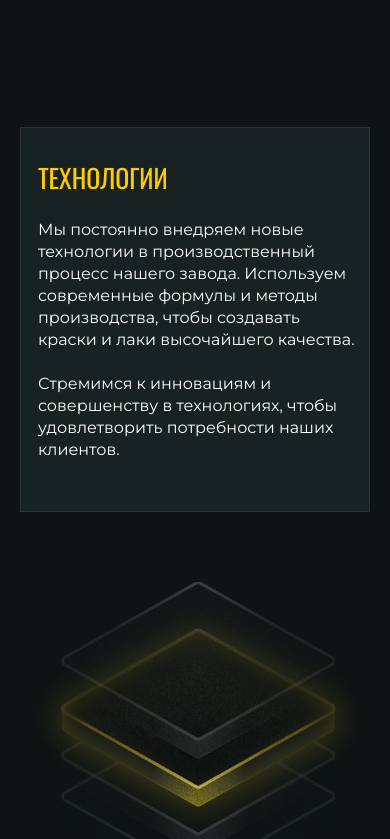
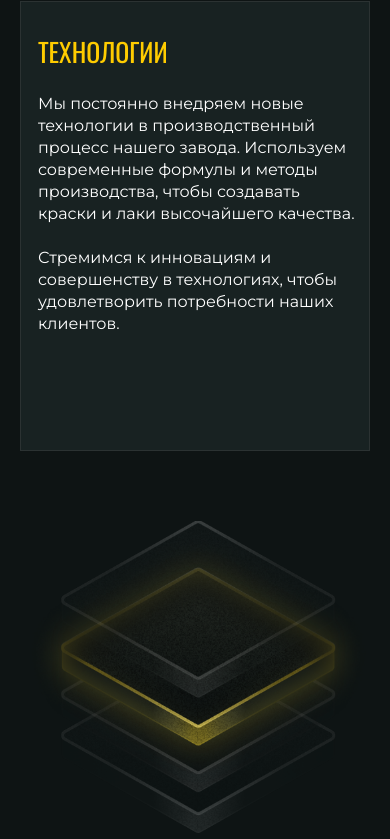
Before and after one commit to Alanvibez/Avangard-landing, a plain HTML site: page index.html in a window 390 px wide. Shown: the part 3580-4419 px from the top of the page. Drawn offline with Linux system fonts and the light colour scheme; files whose address does not match are found by name.

Commit message:
update production.css

```diff
--- a/assets/css/components/production.css
+++ b/assets/css/components/production.css
@@ -124,7 +124,16 @@
         margin-bottom: 22px;
     }
 
-    .production__image img{
+    .production__image{
+        display: flex;
+        justify-content: center;
         height: auto;
     }
 }
+
+@media (max-width:420px){
+
+    .production__content{
+        min-height: 450px;
+    }
+}
```
